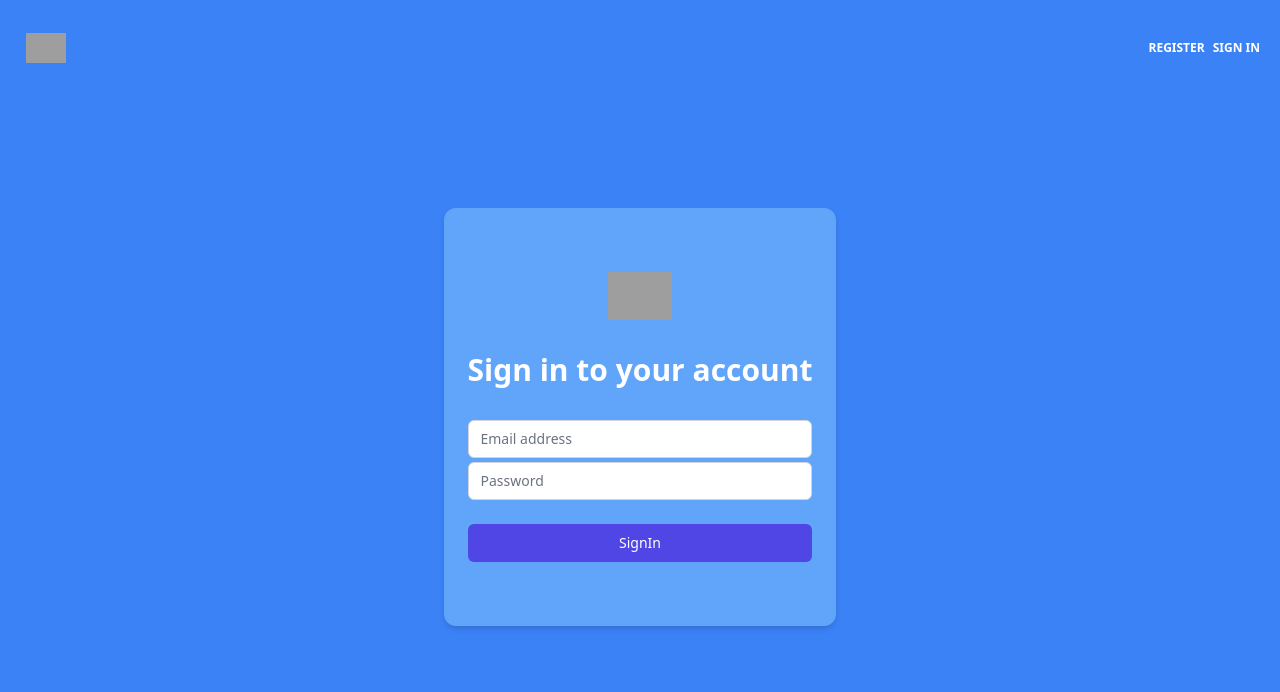
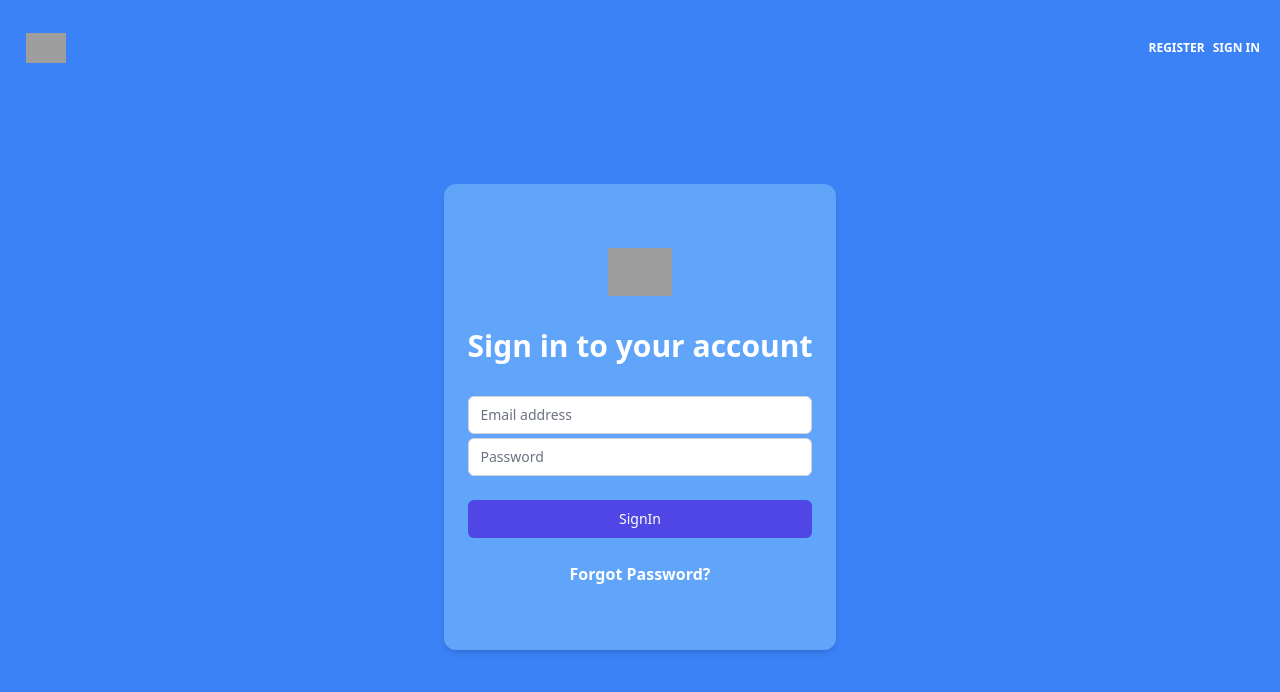
Before and after one commit to sungod12/password-manager, a React (Create React App) app: page /signIn in a window 1280 px wide. Shown: the top 692 px of the page. Built offline with nearby package versions, Linux system fonts and the light colour scheme; grey boxes are pictures that could not be loaded.

Commit message:
added password reset link

```diff
--- a/src/Components/Alert.js
+++ b/src/Components/Alert.js
@@ -1,8 +1,7 @@
 import { Fragment } from "react";
 import { Dialog, Transition } from "@headlessui/react";
 
-function Alert({ isOpen, setIsOpen, response,message}) {
-
+function Alert({ isOpen, setIsOpen, response, message }) {
   return (
     <>
       <Transition appear show={isOpen} as={Fragment}>
@@ -45,7 +44,6 @@ function Alert({ isOpen, setIsOpen, response,message}) {
                   as="h3"
                   className="text-lg font-medium leading-6 text-gray-900"
                 >
-                  {/* Registration successful */}
                   {response}
                 </Dialog.Title>
                 <div className="mt-2">
--- a/src/Components/RForm.js
+++ b/src/Components/RForm.js
@@ -1,5 +1,5 @@
 import React, { useState } from "react";
-import { useHistory } from "react-router-dom";
+import { useHistory, NavLink } from "react-router-dom";
 import Navbar from "./Navbar";
 import { useAuth } from "../Contexts/AuthProvider";
 import Alert from "./Alert";
@@ -33,10 +33,10 @@ function RForm({ btnName, setFunction }) {
           try {
             setLoading(true);
             await signup(details.email, details.password);
-            setLoading(false);
             setResponse("Success");
             setMessage("You have registered successfully....");
             setIsOpen(true);
+            setLoading(false);
             history.push("/signIn");
           } catch {
             let choice = window.confirm("Would you like to sign in instead??");
@@ -48,7 +48,7 @@ function RForm({ btnName, setFunction }) {
       try {
         setLoading(true);
         const userCredentials = await login(details.email, details.password);
-        const { email } = userCredentials.user;
+        const email = userCredentials.user.email;
         const id = userCredentials.user.uid;
         const token = await userCredentials.user.getIdToken(true);
         setDetails(info);
@@ -117,6 +117,9 @@ function RForm({ btnName, setFunction }) {
             <button disabled={loading} type="submit" className="submit-btn">
               {btnName}
             </button>
+            <NavLink to="/passwordReset" className="password-reset-link">
+              {btnName === "SignIn" ? "Forgot Password?" : ""}
+            </NavLink>
           </form>
         </div>
       </div>
```
